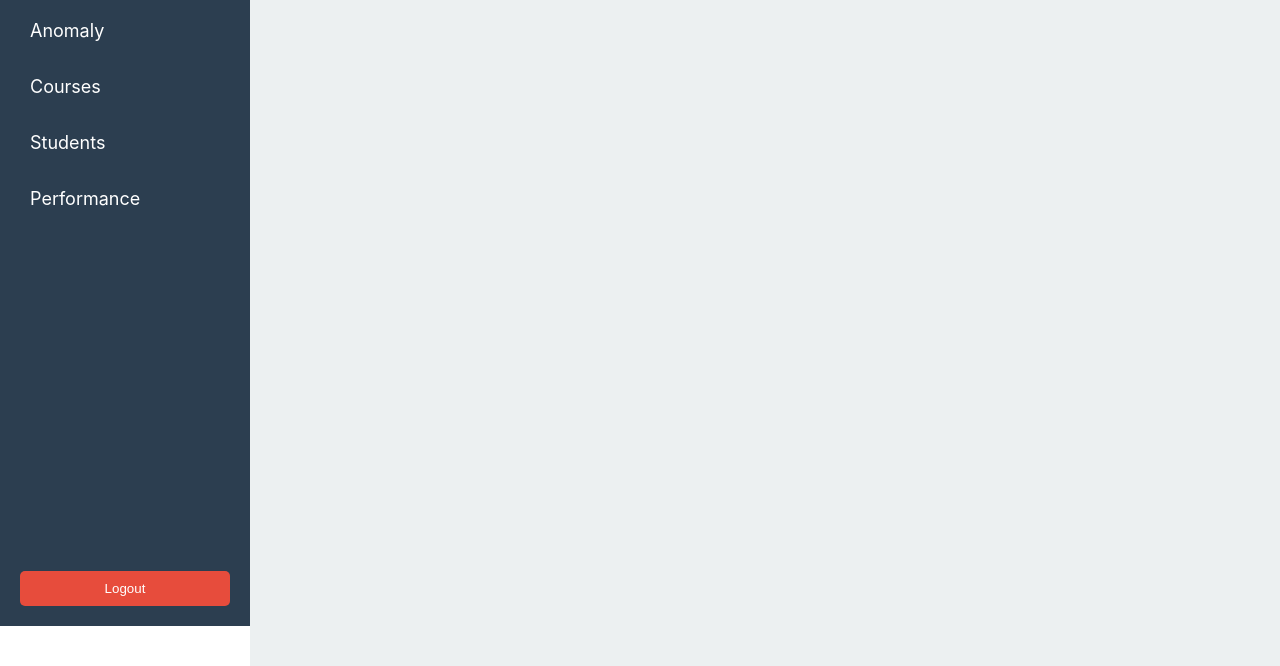
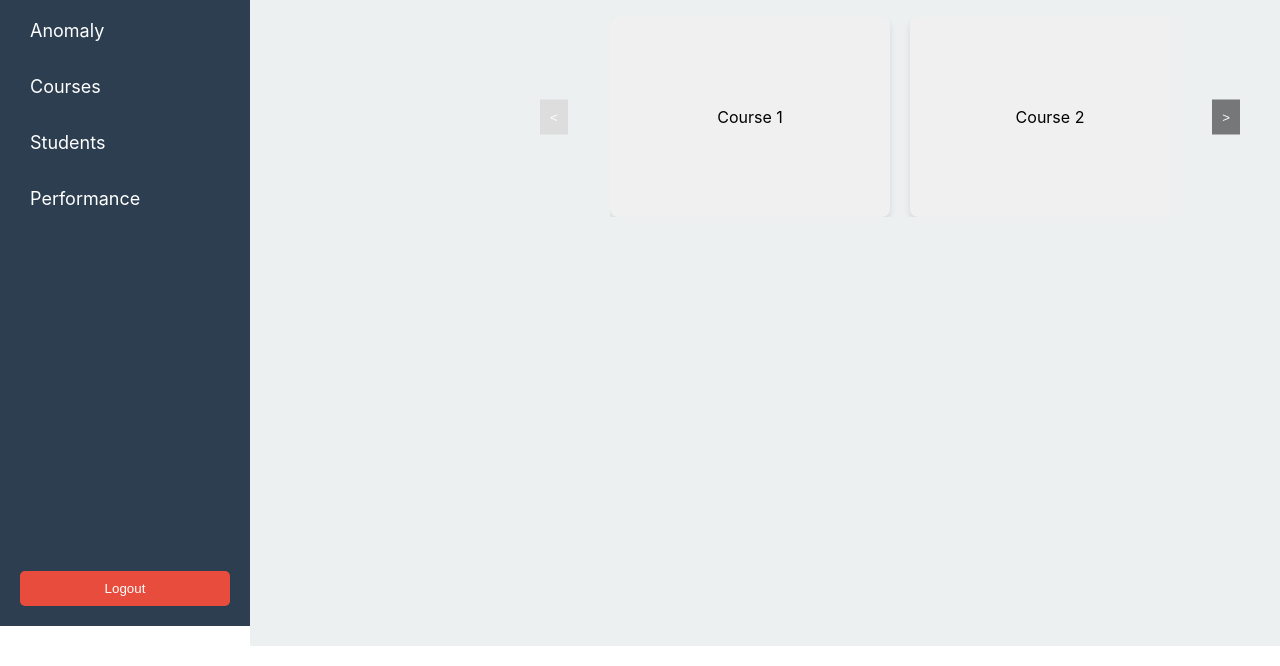
Before and after one commit to ArielBubis/Final_project, a React app in the folder src/frontend/: page /dashboard in a window 1280 px wide. Shown: the part 174-840 px from the top of the page. Built offline with nearby package versions, Linux system fonts and the light colour scheme; some packages are replaced by stand-ins of ours; no server answers; sample sign-in values are in the browser's storage.

Commit message:
Fix login display + add carousel element and courses carousel
The login page is still displaying small sidebar placeholder in the left, need to fix later

```diff
--- a/src/frontend/package.json
+++ b/src/frontend/package.json
@@ -14,6 +14,8 @@
         "react-dom": "^19.0.0",
         "react-router-dom": "^7.4.0",
         "react-scripts": "5.0.1",
+        "react-slick": "^0.30.3",
+        "slick-carousel": "^1.8.1",
         "web-vitals": "^2.1.4"
     },
     "scripts": {
--- a/src/frontend/src/components/App.js
+++ b/src/frontend/src/components/App.js
@@ -43,14 +43,14 @@ const App = () => {
     <Router>
       <div className="app-container">
         {/* Render Sidebar only when the user is logged in */}
-                {user && userRole && (
+        {user && userRole ? (
           <>
             <button className="menu-button md:hidden" onClick={() => setIsSidebarOpen(!isSidebarOpen)}>
               <Menu size={24} />
             </button>
             <Sidebar userRole={userRole} isOpen={isSidebarOpen} toggleSidebar={toggleSidebar} />
           </>
-                )}
+        ) : null }
 
         {/* Main Content */}
         <div className={`main-content ${user && isSidebarOpen ? "sidebar-open" : ""}`}>
--- a/src/frontend/src/components/Button.js
+++ b/src/frontend/src/components/Button.js
@@ -10,8 +10,6 @@ export default function Button({ label, onClick, type, className , blue, wide })
     wide ? "wide" : "",
     className
   ].filter(Boolean).join(" "); // Filter out empty strings and join with space
-
-  console.log("Button Class: ", buttonClass);  // Log class name to ensure blue is passed correctly
 
   return (
     <button
--- /dev/null
+++ b/src/frontend/src/components/Carousel.css
@@ -0,0 +1,59 @@
+.carousel-container {
+  position: relative;
+  width: 100%;
+  display: flex;
+  align-items: center;
+  justify-content: center;
+}
+
+.carousel-cards {
+  width: 80%;
+  overflow: hidden;
+}
+
+.carousel-cards-wrapper {
+  display: flex;
+  transition: transform 0.3s ease-in-out;
+}
+
+.carousel-card {
+  min-width: 50%; /* Adjust width for two items */
+  margin-right: 20px;
+  height: 200px; /* Adjust height as needed */
+  background-color: #f0f0f0;
+  display: flex;
+  justify-content: center;
+  align-items: center;
+  border-radius: 8px;
+  box-shadow: 0px 4px 6px rgba(0, 0, 0, 0.1);
+}
+
+.carousel-button {
+  position: absolute;
+  top: 50%;
+  background-color: rgba(0, 0, 0, 0.5);
+  color: white;
+  border: none;
+  padding: 10px;
+  cursor: pointer;
+  z-index: 1;
+}
+
+.carousel-button:disabled {
+  background-color: #ddd; /* Light grey to indicate inactive state */
+  cursor: not-allowed;    /* Change cursor to indicate it's not clickable */
+}
+
+.carousel-button.prev {
+  left: 0;
+  transform: translateY(-50%);
+}
+
+.carousel-button.next {
+  right: 0;
+  transform: translateY(-50%);
+}
+
+.carousel-button:hover {
+  background-color: rgba(0, 0, 0, 0.8);
+}
--- /dev/null
+++ b/src/frontend/src/components/Carousel.js
@@ -0,0 +1,55 @@
+import React, { useState } from "react";
+import "./Carousel.css";
+
+const Carousel = ({ items }) => {
+  const [currentIndex, setCurrentIndex] = useState(0); // Start from the first item
+
+  // Handle the next item action (move by 2 items at a time)
+  const nextItem = () => {
+    if (currentIndex < items.length - 2) {
+      setCurrentIndex((prevIndex) => prevIndex + 2);
+    }
+  };
+
+  // Handle the previous item action (move by 2 items at a time)
+  const prevItem = () => {
+    if (currentIndex > 0) {
+      setCurrentIndex((prevIndex) => prevIndex - 2);
+    }
+  };
+
+  return (
+    <div className="carousel-container">
+      <button
+        className="carousel-button prev"
+        onClick={prevItem}
+        disabled={currentIndex === 0} // Disable when at the first item
+      >
+        &lt;
+      </button>
+      <div className="carousel-cards">
+        <div
+          className="carousel-cards-wrapper"
+          style={{
+            transform: `translateX(-${currentIndex * 50}%)`, // Adjusting for 2 cards at a time
+          }}
+        >
+          {items.map((item, index) => (
+            <div className="carousel-card" key={index}>
+              {item}
+            </div>
+          ))}
+        </div>
+      </div>
+      <button
+        className="carousel-button next"
+        onClick={nextItem}
+        disabled={currentIndex >= items.length - 2} // Disable when at the last item
+      >
+        &gt;
+      </button>
+    </div>
+  );
+};
+
+export default Carousel;
--- a/src/frontend/src/components/Dashboard.js
+++ b/src/frontend/src/components/Dashboard.js
@@ -1,12 +1,25 @@
 import React from "react";
+import Carousel from "./Carousel"; // Import the Carousel component
 import "./Dashboard.css";
 
 const Dashboard = () => {
+  // Sample data for carousel items (can be courses, students, etc.)
+  const carouselItems = [
+    <div>Course 1</div>,
+    <div>Course 2</div>,
+    <div>Course 3</div>,
+    <div>Course 4</div>,
+    <div>Course 5</div>
+  ];
+
   return (
     <div className="dashboard-container">
       <main className="main-content">
         <h1>Welcome to the Dashboard</h1>
         <p>Use the sidebar to navigate.</p>
+
+        <h2>Our Courses</h2>
+        <Carousel items={carouselItems} />
       </main>
     </div>
   );
--- a/src/frontend/src/components/Login.css
+++ b/src/frontend/src/components/Login.css
@@ -1,20 +1,30 @@
-/* Login Page Layout */
-.login-container {
+.app-container {
   display: flex;
   justify-content: center;
   align-items: center;
-    height: 100vh;
-    background: #f5f5f5;
+  height: 100vh; /* Full viewport height */
+  width: 100vw; /* Full viewport width */
+  background-color: #f5f5f5; /* Optional background color */
+}
+
+.login-container {
+  display: flex;
+  flex-direction: column;
+  justify-content: center;
+  align-items: center;
+  width: 100%;
+  height: 100%;
 }
 
 .login-box {
   display: flex;
-    width: 900px;
-    height: 500px;
+  flex-direction: row;
   background: white;
-    border-radius: 10px;
-    box-shadow: 0px 4px 10px rgba(0, 0, 0, 0.1);
+  border-radius: 8px;
+  box-shadow: 0 4px 6px rgba(0, 0, 0, 0.1);
   overflow: hidden;
+  max-width: 900px;
+  width: 100%;
 }
 
   /* Left Side */
--- a/src/frontend/src/components/login.js
+++ b/src/frontend/src/components/login.js
@@ -23,6 +23,7 @@ const Login = () => {
     };
 
     return (
+        <div className="app-container"> {/* Wrap in app-container */}
             <div className="login-container">
                 <div className="login-box">
                     {/* Left Column */}
@@ -66,7 +67,6 @@ const Login = () => {
 
                             {error && <p className="error-message">{error}</p>}
                         </form>
-
                     </div>
 
                     {/* Right Column */}
@@ -83,6 +83,7 @@ const Login = () => {
                     </div>
                 </div>
             </div>
+        </div>
     );
 };
 
```
Also changed, not shown: 1 other file. Lines whose indentation alone changed are shown as unchanged.
